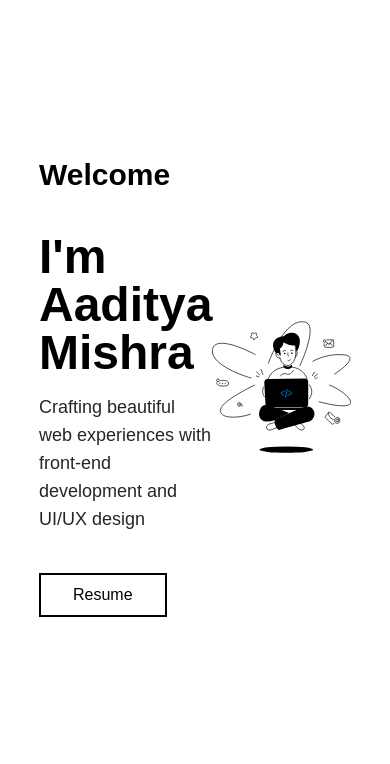
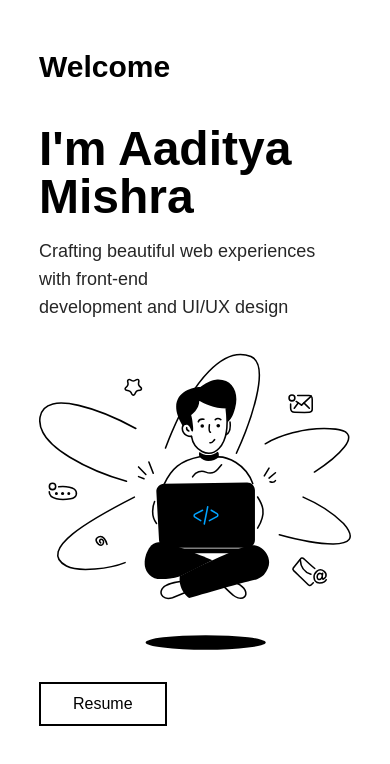
Before and after one commit to aadityamishraa/portfolio, a website: page public/index.html in a window 390 px wide. Shown: the part 77-841 px from the top of the page. Drawn offline with Linux system fonts and the light colour scheme; a web font is replaced by a local one.

Commit message:
making hero section responsive

```diff
--- a/public/index.html
+++ b/public/index.html
@@ -42,16 +42,21 @@
     <!-- Hero-section -->
     <div class="hero-section h-[90vh] w-4/5 m-auto flex justify-between items-center">
         <!-- hero-content -->
-        <span class="">
+        <span class="m-auto">
             <p class="text-3xl font-bold mb-10">Welcome</p>
             <p class="text-5xl font-bold mb-4">I'm Aaditya Mishra</p>
             <p class="text-lg text-neutral-800">Crafting beautiful web experiences with front-end<br>development and
                 UI/UX design</p>
+
+            <!-- img for sm screen -->
+            <span class="lg:hidden">
+                <img class="my-8" src="/assets/hero_img.svg" alt="" srcset="">
+            </span>
             <button
-                class="border-2 border-black px-8 py-2 mt-10 hover:bg-black hover:text-white hover:cursor-fancy-hand">Resume</button>
+                class="border-2 border-black px-8 py-2 lg:mt-10 hover:bg-black hover:text-white hover:cursor-fancy-hand">Resume</button>
         </span>
         <!-- hero-img -->
-        <span>
+        <span class="hidden lg:block">
             <img src="/assets/hero_img.svg" alt="" srcset="">
         </span>
     </div>
```
Also changed, not shown: public/style.css.
